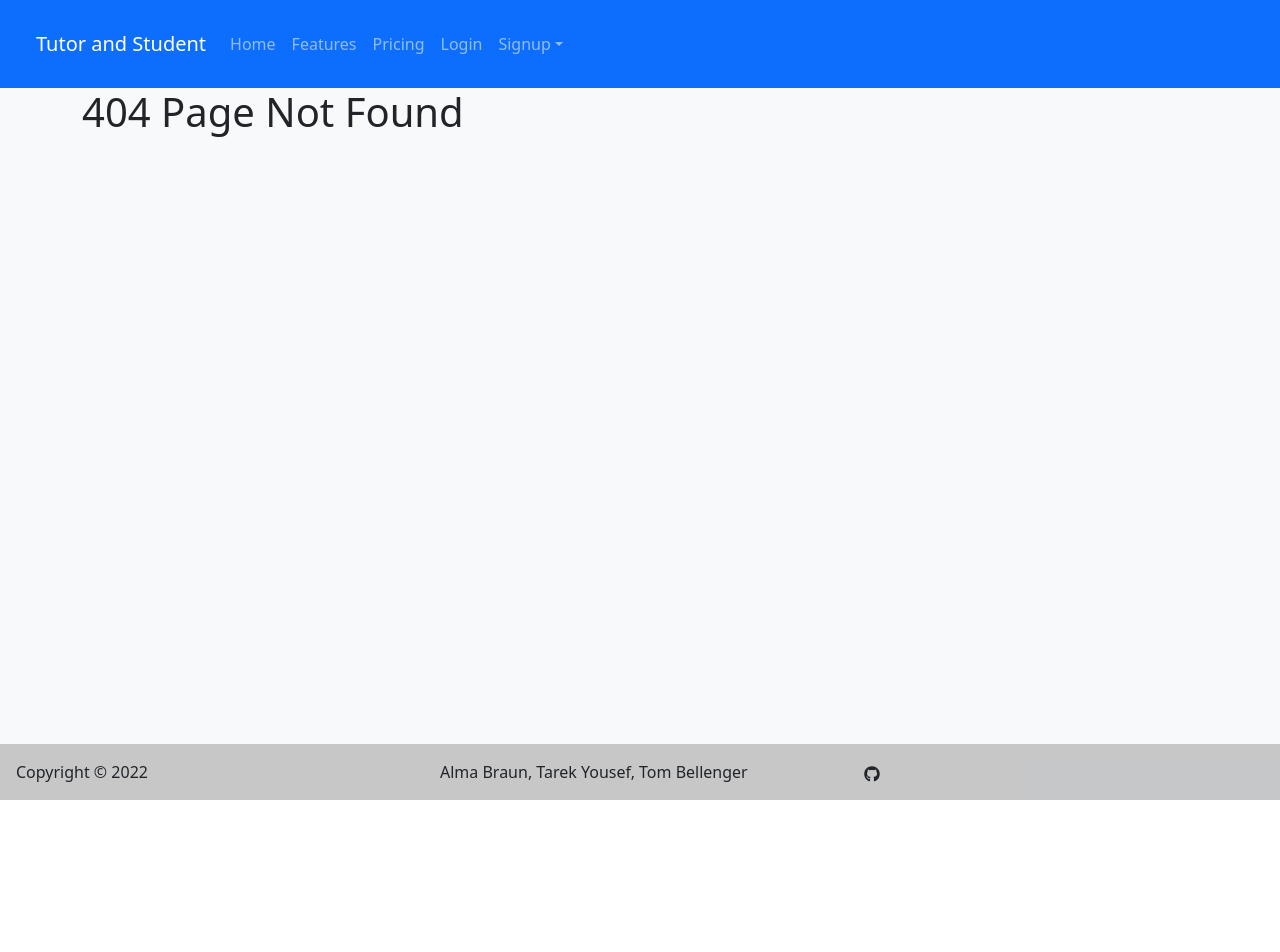
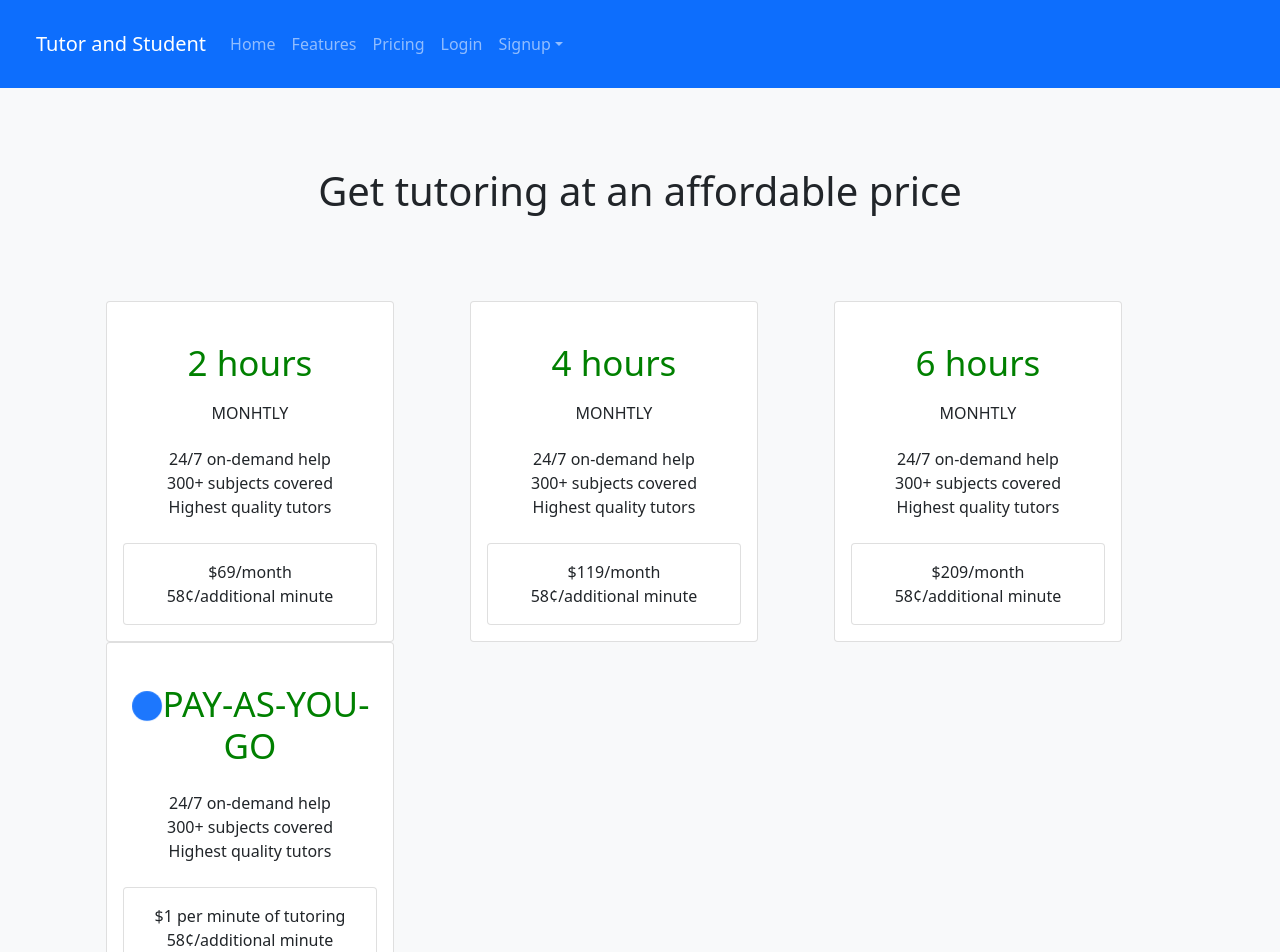
Before and after one commit to ALMA-DEV914/tutor-central-mern, a React (Create React App) app in the folder client/: page /pricing in a window 1280 px wide. Before the commit this address had no page. Shown: the top 952 px of the page. Before the commit the page ends 800 px from the top, so only its background shows below. Built offline with nearby package versions, Linux system fonts and the light colour scheme.

Commit message:
add pricing page

```diff
--- a/client/src/App.js
+++ b/client/src/App.js
@@ -21,7 +21,8 @@ import NoMatch from "./pages/NoMatch";
 import Footer from "./components/Footer";
 import TutorProfile from "./pages/TutorProfile";
 import ChatDetail from "./pages/ChatDetail";
-
+import StudentProfile from "./pages/StudentProfile";
+import { Pricing } from "./components/Pricing";
 // import Tutor from "./components/Tutor";
 // import { QUERY_TUTORS } from "./utils/queries";
 // import { useQuery } from "@apollo/client";
@@ -64,7 +65,9 @@ function App() {
               <Route path='/' element={<Home />} />
               <Route path='/login' element={<Login />} />
               <Route path='/logout' element={<Home logout={true} />} />
+               <Route path='/pricing' element= {<Pricing/>}/>
               <Route path='/student-signup' element={<StudentSignup />} />
+              <Route path='/studen-profile' element={<StudentProfile/>}/>
               <Route path='/tutor-signup' element={<TutorSignup />} />
               <Route path='/tutor/:id' element={<TutorDetail />} />
               <Route path='/tutor-profile' element={<TutorProfile />} />
--- a/client/src/components/Header/index.js
+++ b/client/src/components/Header/index.js
@@ -13,13 +13,13 @@ function Header() {
             <Nav.Link href='/'>Home</Nav.Link>
             <Nav.Link href='/features'>Features</Nav.Link>
             <Nav.Link href='/pricing'>Pricing</Nav.Link>
+            {Auth.loggedIn() && (
+                <>
+                <Nav.Link href='/tutor-profile'>Profile</Nav.Link>
+                  <Nav.Link href='/logout'>Logout</Nav.Link>
+                </>
+              )}
 
-            {Auth.loggedIn() && (
-              <>
-                <Nav.Link href='/tutor-profile'>Profile</Nav.Link>
-                <Nav.Link href='/logout'>Logout</Nav.Link>
-              </>
-            )}
             {!Auth.loggedIn() && (
               <>
                 <Nav.Link href='/login'>Login</Nav.Link>
--- /dev/null
+++ b/client/src/components/Pricing/index.js
@@ -0,0 +1,71 @@
+import React from 'react'
+import { Container, Row, Col, Card, Button, Spinner } from 'react-bootstrap'
+
+export const Pricing = () => {
+    return (
+        <Container className='text-center mt-4'>
+  <Row style={{margin: '5% auto'}}>
+    <Col className='mb-4 mt-4'><h1>Get tutoring at an affordable price</h1></Col>
+  </Row>
+  <Row style={{margin: '5% auto'}}>
+    <Col><Card style={{ width: '18rem' }}>
+
+  <Card.Body>
+    <Card.Title className='mt-4 mb-4' style={{color: 'green', fontSize: '35px'}}>2 hours</Card.Title>
+    <Card.Subtitle>MONHTLY</Card.Subtitle>
+    <Card.Text className='mb-4 mt-4'>
+      24/7 on-demand help<br></br>
+      300+ subjects covered<br></br>
+      Highest quality tutors
+    </Card.Text>
+    <Card body>$69/month<br></br>
+58¢/additional minute </Card>
+  </Card.Body>
+</Card>
+</Col>
+    <Col><Card style={{ width: '18rem' }}>
+
+  <Card.Body>
+    <Card.Title className='mt-4 mb-4' style={{color: 'green', fontSize: '35px'}}>4 hours</Card.Title>
+    <Card.Subtitle>MONHTLY</Card.Subtitle>
+    <Card.Text className='mb-4 mt-4'>
+      24/7 on-demand help<br></br>
+      300+ subjects covered<br></br>
+     Highest quality tutors
+    </Card.Text>
+    <Card body>$119/month<br></br>
+58¢/additional minute</Card>
+  </Card.Body>
+</Card></Col>
+    <Col><Card style={{ width: '18rem' }}>
+  <Card.Body>
+    <Card.Title className='mt-4 mb-4' style={{color: 'green', fontSize: '35px'}}>6 hours</Card.Title>
+    <Card.Subtitle>MONHTLY</Card.Subtitle>
+    <Card.Text className='mb-4 mt-4'>
+      24/7 on-demand help<br></br>
+      300+ subjects covered<br></br>
+      Highest quality tutors
+    </Card.Text>
+    <Card body>$209/month<br></br>
+58¢/additional minute</Card>
+  </Card.Body>
+</Card></Col>
+    <Col><Card style={{ width: '18rem' }}>
+
+  <Card.Body>
+    <Card.Title className='mt-4 mb-4' style={{color: 'green', fontSize: '35px'}}><Spinner animation="grow" variant="primary" />PAY-AS-YOU-GO</Card.Title>
+    <Card.Text className='mb-4 mt-4'>
+     24/7 on-demand help<br></br>
+     300+ subjects covered<br></br>
+      Highest quality tutors
+
+    </Card.Text>
+    <Card body>$1 per minute of tutoring<br></br>
+58¢/additional minute</Card>
+  </Card.Body>
+</Card></Col>
+</Row>
+<Row><Button variant='success' type='submit' href='/student-signup' style={{width:'50%', margin: '3% auto', padding: '12px'}}>START YOUR FREE TRIAL</Button></Row>
+</Container>
+    );
+}
--- a/client/src/pages/StudentProfile.js
+++ b/client/src/pages/StudentProfile.js
@@ -0,0 +1,139 @@
+import React, { useState } from "react";
+import Auth from "../utils/auth";
+import { useQuery, useMutation } from "@apollo/client";
+import { QUERY_ME } from "../utils/queries";
+// import { useNavigate } from "react-router-dom";
+// import { useParams } from "react-router-dom";
+import { UPDATE_USER} from "../utils/mutations";
+import { Button, Col, Form, Row} from 'react-bootstrap'
+
+function StudentProfile() {
+  // return <div>Profile</div>;
+  // let navigate = useNavigate();
+
+  const { loading, data } = useQuery(QUERY_ME);
+
+  // console.log(data.me.user.username);
+  // const [errorMessage, setErrorMessage] = useState("");
+  const [formState, setFormState] = useState({
+    // username: `${data.me.user.username}`,
+    // username: data.me.user.username,
+    // password: `${data.me.user.password}`,
+    username: ``,
+    password: ``,
+
+  });
+
+  const [updateUser] = useMutation(UPDATE_USER);
+
+  const handleChange = (event) => {
+    const { name, value } = event.target;
+    // if (!event.target.value.length) {
+    //   setErrorMessage(`${event.target.name} is required.`);
+    // } else {
+    //   setErrorMessage("");
+    // }
+    console.log(data.me.user);
+    console.log(event.target.value);
+    if (!event.target.value.length) {
+      setFormState({
+        // ...formState,
+        formState: { ...data.me.user },
+      });
+      // return { ...data.me.user };
+    }
+
+    setFormState({
+      ...formState,
+      [name]: value,
+    });
+  };
+
+  // submit form
+  const handleFormSubmit = async (event) => {
+    event.preventDefault();
+
+    // use try/catch instead of promises to handle errors
+    try {
+      // execute addUser mutation and pass in variable data from form
+      const { data } = await updateUser({
+        variables: { ...formState },
+      });
+      // console.log(data);
+      Auth.loggedIn(data.updateUser.token);
+    } catch (e) {
+      console.error(e);
+    }
+  };
+
+  // const user = data?.me ||  {};
+  // console.log(user);
+
+  if (loading) {
+    return <div>Loading...</div>;
+  }
+
+  return (
+    <>
+    <Row className="mt-4">
+      <Col>
+     <img  src='https://via.placeholder.com/150' alt="profile" style={{width: '400px'}}/>
+     </Col>
+   <Col className="mt-4">
+      <div>
+        <h2>Your Dashboard</h2>
+      </div>
+
+      <div>
+        <div>
+          <p><b>Name:</b> {data.me.user.username}</p>
+          <p><b>Email Address:</b> {data.me.user.email}</p>
+          <p><b>Hourly rate: $</b>{data.me.student.paymentInfo}</p>
+
+          <p><b>Bio:</b> {data.me.student.bio}</p>
+
+          {/* <p>{data.me.tutor._id}</p> */}
+        </div>
+      </div>
+      <div><h3>Student Lists</h3></div>
+      </Col>
+      <Form.Group>
+          <h3>Update Username and Password</h3>
+        <form onSubmit={handleFormSubmit}>
+          <input
+            className="form-input m-2"
+            placeholder="username"
+            name="username"
+            type="username"
+            id="username"
+            value={formState.username}
+            onChange={handleChange}
+            disabled
+          />
+          <input
+            className="form-input"
+            placeholder="******"
+            name="password"
+            type="password"
+            id="password"
+            value={formState.password}
+            onChange={handleChange}
+            disabled
+          />
+          {/* {errorMessage && (
+            <div>
+              <p className="error-text">{errorMessage}</p>
+            </div>
+          )} */}
+          <Button className="btn d-block" variant="primary" type="submit">
+            Submit
+          </Button>
+        </form>
+        </Form.Group>
+      </Row>
+
+    </>
+  );
+}
+
+export default StudentProfile;
```
